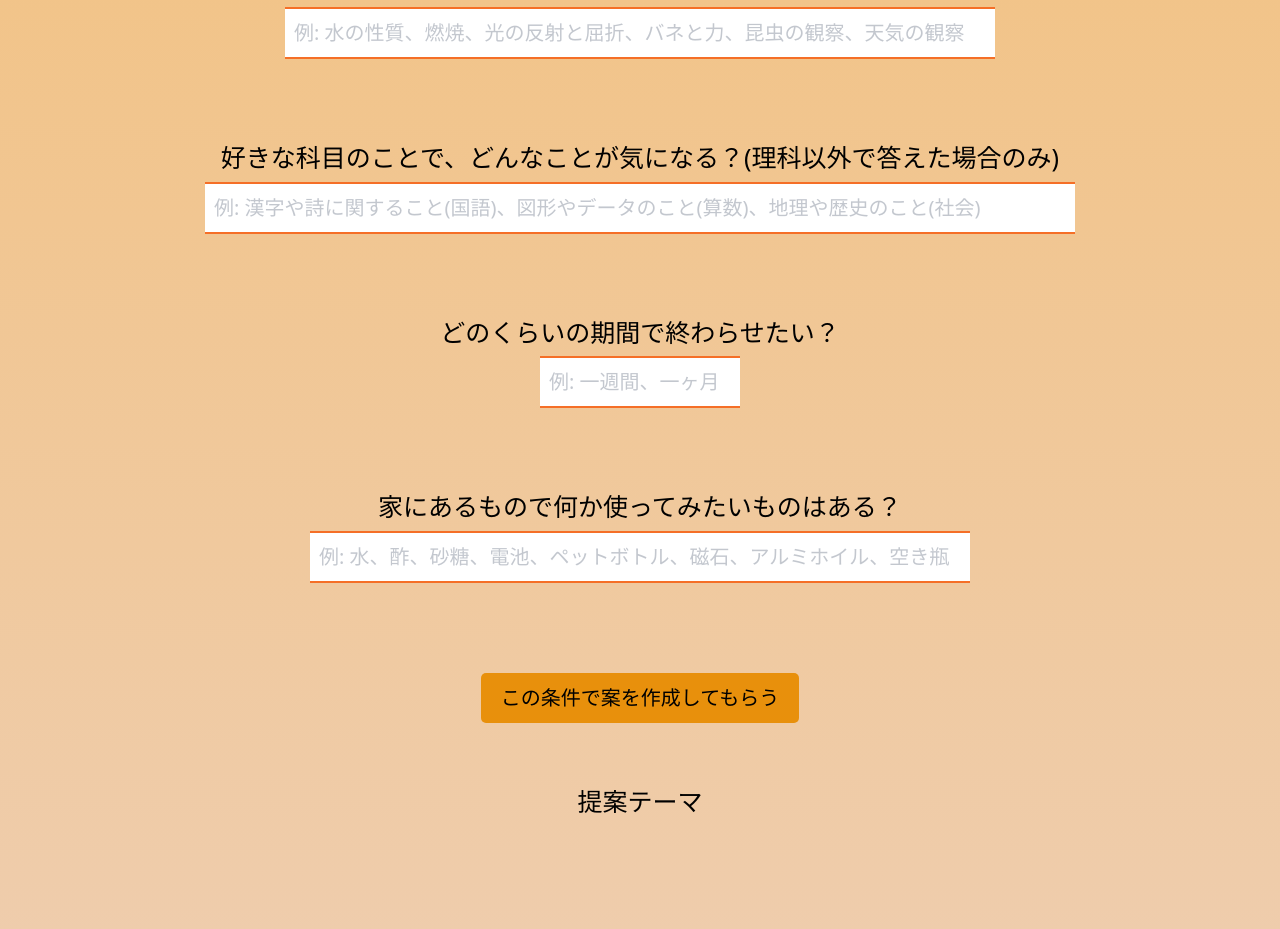
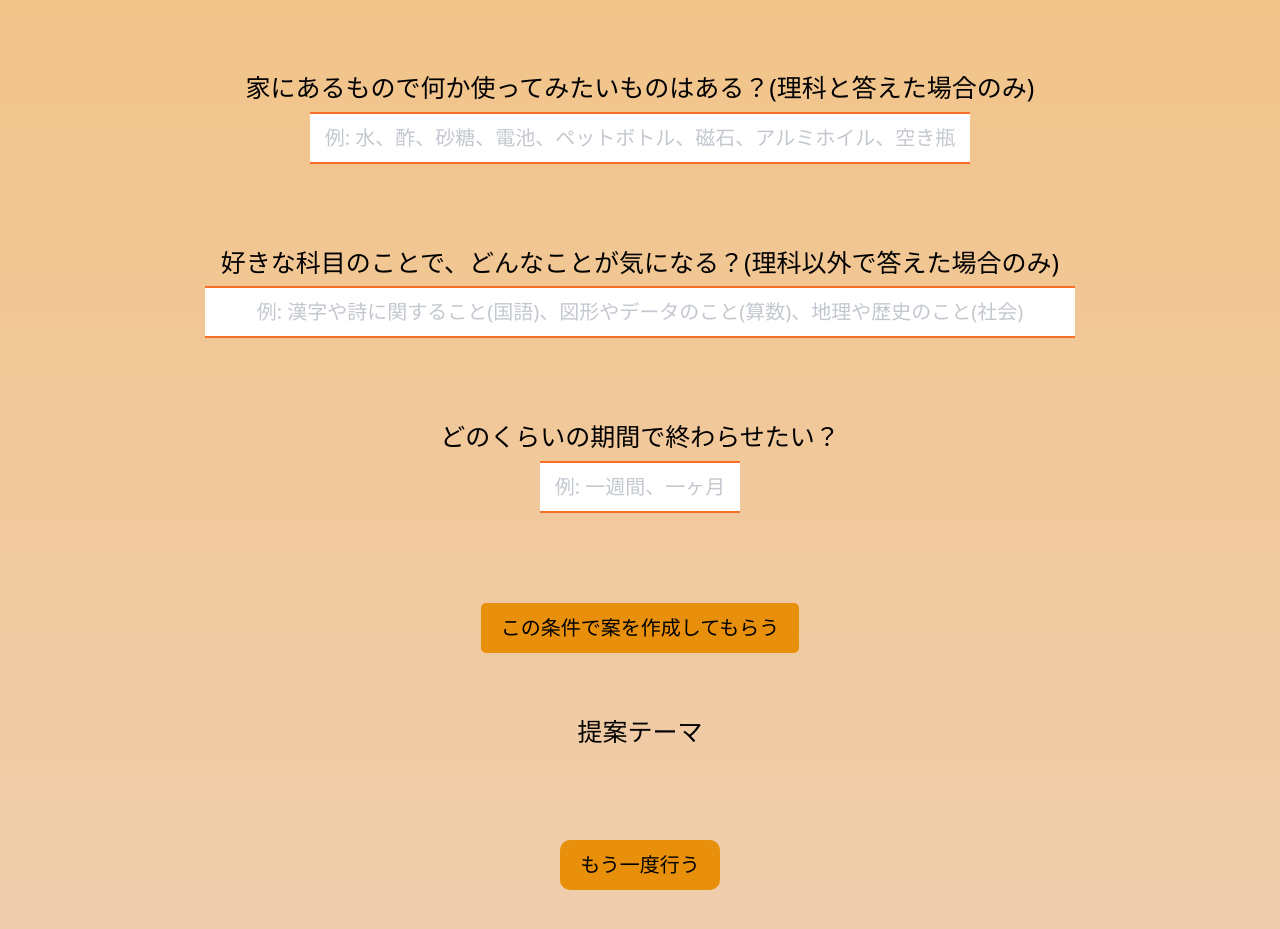
Before and after one commit to daiki0930/Deliverables1, a Next.js app: page /Research/MyPage in a window 1280 px wide. Shown: the part 1095-2024 px from the top of the page. Built offline with nearby package versions, Linux system fonts and the light colour scheme; no server answers.

Commit message:
入力欄を調整した

```diff
--- a/src/pages/Research/MyPage/index.jsx
+++ b/src/pages/Research/MyPage/index.jsx
@@ -49,16 +49,23 @@ const Home = () => {
     const [interests1, setInterests1] = useState();
     const [interests2, setInterests2] = useState();
     const [interests3, setInterests3] = useState();
+    const [interests4, setInterests4] = useState();
     const [theme, setTheme] = useState();
     const [content, setContent] = useState();
 
     const fetchTheme = async () => {
+        const requestBody = {
+            interests,
+            ...(interests === '理科' ? {interests1} : {interests3} ),
+            ...(interests === '理科' ? {interests2} : {}),
+            interests4,
+        };
         const response = await fetch('../../api/generate-theme', {
             method: 'POST',
             headers: {
                 'Content-Type': 'application/json',
             },
-            body: JSON.stringify({ interests, interests1, interests2, interests3 }),
+            body: JSON.stringify(requestBody),
         });
         const data = await response.json();
         setTheme(data.theme);
@@ -99,6 +106,16 @@ const Home = () => {
             })
         }
     }
+
+    const handleReset = () => {
+        setInterests('');
+        setInterests1('');
+        setInterests2('');
+        setInterests3('');
+        setInterests4('');
+
+    }
+
     return (
         <div className={ styles.background_home }>
             <div style ={{ position: 'absolute', top: 20, width: '75%', textAlign: 'center', backgroundColor: '#ffffff', borderRadius: '10px'}}>
@@ -119,7 +136,7 @@ const Home = () => {
 
             <div style ={{ display: 'flex', flexDirection: 'column', justifyContent: 'center', alignItems: 'center', fontSize: '25px', height: '100vh'}}>
                 <label style ={{ marginTop: '500px'}}>
-                    小学校の授業で好きな科目は？(１科目だけ教えてね)
+                    小学校の授業で好きな科目は？(１科目のみ)
                 </label>
                 <input
                 type="text"
@@ -128,6 +145,7 @@ const Home = () => {
                 placeholder="例: 理科、社会"
                 className={styles.question_input1}
                 />
+
                 <label>
                     理科の授業で面白かった実験は？(理科と答えた場合のみ)
                 </label>
@@ -135,38 +153,44 @@ const Home = () => {
                 type="text"
                 value={interests1}
                 onChange={(e) => setInterests1(e.target.value)}
-                placeholder="例: 水の性質、燃焼、光の反射と屈折、バネと力、昆虫の観察、天気の観察"
+                disabled={['国語', '数学', '社会'].includes(interests)}
+                placeholder={ ['国語', '数学', '社会'].includes(interests) ? '※入力できません' : '例: 水の性質、燃焼、光の反射と屈折、バネと力、昆虫の観察、天気の観察' }
                 className={styles.question_input2}
                 />
+
+                <label>
+                    家にあるもので何か使ってみたいものはある？(理科と答えた場合のみ)
+                </label>
+                <input
+                type="text"
+                value={interests2}
+                onChange={(e) => setInterests2(e.target.value)}
+                disabled={['国語', '数学', '社会'].includes(interests)}
+                placeholder={ ['国語', '数学', '社会'].includes(interests) ? '※入力できません' : "例: 水、酢、砂糖、電池、ペットボトル、磁石、アルミホイル、空き瓶" }
+                className={styles.question_input5}
+                />
+
                 <label>
                     好きな科目のことで、どんなことが気になる？(理科以外で答えた場合のみ)
                 </label>
                 <input
                 type="text"
-                value={interests1}
-                onChange={(e) => setInterests1(e.target.value)}
-                placeholder="例: 漢字や詩に関すること(国語)、図形やデータのこと(算数)、地理や歴史のこと(社会)"
+                value={interests3}
+                onChange={(e) => setInterests3(e.target.value)}
+                disabled={interests === '理科'}
+                placeholder={ interests === '理科' ? '※入力できません' : "例: 漢字や詩に関すること(国語)、図形やデータのこと(算数)、地理や歴史のこと(社会)"}
                 className={styles.question_input3}
                 />
+
                 <label>
                     どのくらいの期間で終わらせたい？
                 </label>
                 <input
                 type="text"
-                value={interests2}
-                onChange={(e) => setInterests2(e.target.value)}
+                value={interests4}
+                onChange={(e) => setInterests4(e.target.value)}
                 placeholder="例: 一週間、一ヶ月"
                 className={styles.question_input4}
-                />
-                <label>
-                    家にあるもので何か使ってみたいものはある？
-                </label>
-                <input
-                type="text"
-                value={interests3}
-                onChange={(e) => setInterests3(e.target.value)}
-                placeholder="例: 水、酢、砂糖、電池、ペットボトル、磁石、アルミホイル、空き瓶"
-                className={styles.question_input5}
                 />
 
                 <button
@@ -183,6 +207,8 @@ const Home = () => {
 
                 { content && <p className={styles.responseText}> {content} </p> }
 
+                <button onClicK={handleReset} className={styles.ResetButton}> もう一度行う</button>
+
             </div>
 
         </div>
--- a/src/pages/api/generate-theme.js
+++ b/src/pages/api/generate-theme.js
@@ -9,7 +9,7 @@ const openai = new OpenAI({
 export default async function handler(req, res) {
     if (req.method === 'POST') {
         console.log('------届いているか--------', req.body)
-        const { interests, interests1, interests2, interests3 } = req.body;
+        const { interests, interests1, interests2, interests3, interests4 } = req.body;
 
         try {
             const completion = await openai.chat.completions.create({
@@ -18,7 +18,12 @@ export default async function handler(req, res) {
                 temperature: 0.5,
                 messages: [
                     { role: "system", content: "You are an assistant who helps elementary school students create independent research themes. Please respond in Japanese."},
-                    { role: 'user', content: `小学生向けの${ interests }の自由研究テーマを提案してください。回答は「テーマ」と「研究内容」を教えてください。「研究内容」はその実験の説明を簡単にしてください。次の三つをヒントに。面白かった実験: ${interests1}。 期間: ${interests2}。使用可能な材料: ${interests3}。`}
+                    {
+                        role: 'user',
+                        content: interests === '理科'
+                             ? `小学生向けの${ interests }の自由研究テーマを提案してください。回答は「テーマ」と「研究内容」を教えてください。「研究内容」はその実験の説明を簡単にしてください。次の三つをヒントに。面白かった実験: ${interests1}。使用可能な材料: ${interests2}。期間: ${interests4}。`
+                             : `小学生向けの${ interests }の自由研究テーマを提案してください。回答は「テーマ」と「研究内容」を教えてください。「研究内容」はその実験の説明を簡単にしてください。次の三つをヒントに。気になること: ${interests3}。 期間: ${interests4}。`
+                    }
                     // { role: 'user', content: `Suggest a research theme for an elementary school student. Subjects: ${interests}. An interesting experiment: ${interests1}. Duration: ${interests2}. Available materials: ${interests3}`}
                 ]
             });
--- a/src/styles/Login.module.css
+++ b/src/styles/Login.module.css
@@ -118,6 +118,7 @@
 }
 .question_input1::placeholder {
     opacity: 0.6;
+    text-align: center;
 }
 
 .question_input2 {
@@ -132,6 +133,7 @@
 }
 .question_input2::placeholder {
     opacity: 0.6;
+    text-align: center;
 }
 
 .question_input3 {
@@ -146,6 +148,7 @@
 }
 .question_input3::placeholder {
     opacity: 0.6;
+    text-align: center;
 }
 
 .question_input4 {
@@ -161,6 +164,7 @@
 
 .question_input4::placeholder {
     opacity: 0.6;
+    text-align: center;
 }
 
 .question_input5 {
@@ -176,6 +180,7 @@
 
 .question_input5::placeholder {
     opacity: 0.6;
+    text-align: center;
 }
 
 
@@ -210,3 +215,15 @@
     font-size: 25px;
     background-color: #f09050;
 }
+
+.ResetButton {
+    margin-top: 90px;
+    padding: 10px 20px;
+    font-size: 20px;
+    background-color: #e8900c;
+    border-radius: 10px;
+}
+
+.ResetButton:hover {
+    background-color: #ff9900;
+}
```
